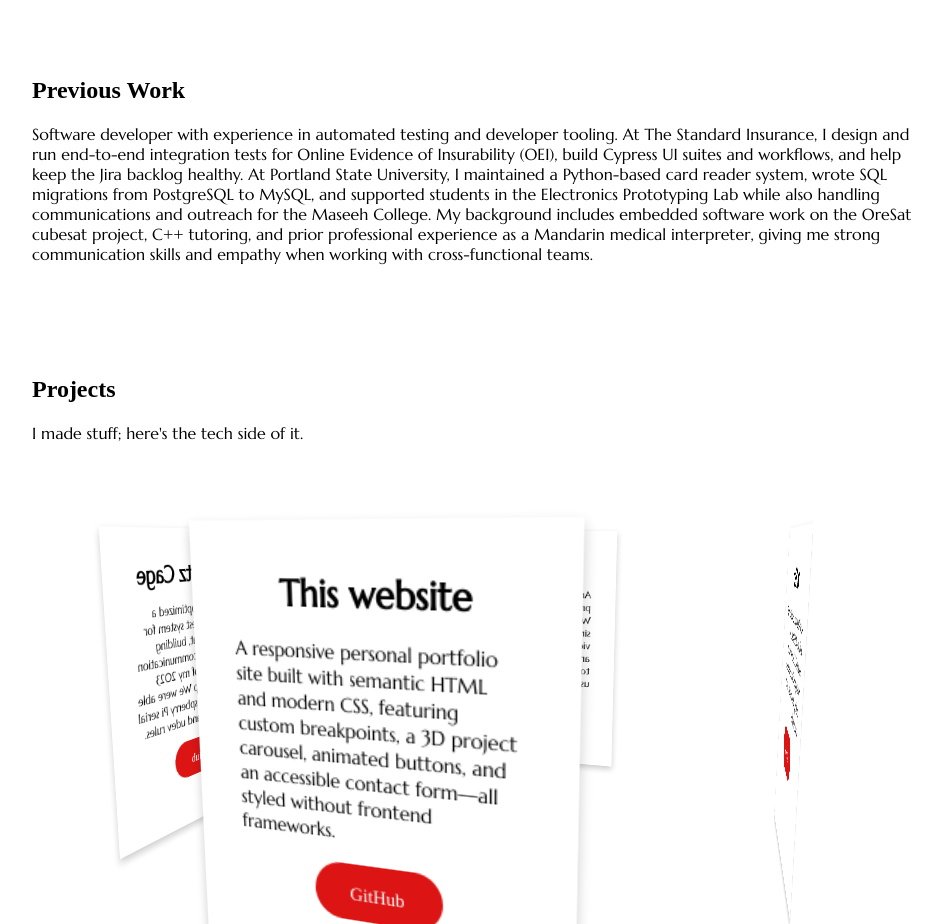
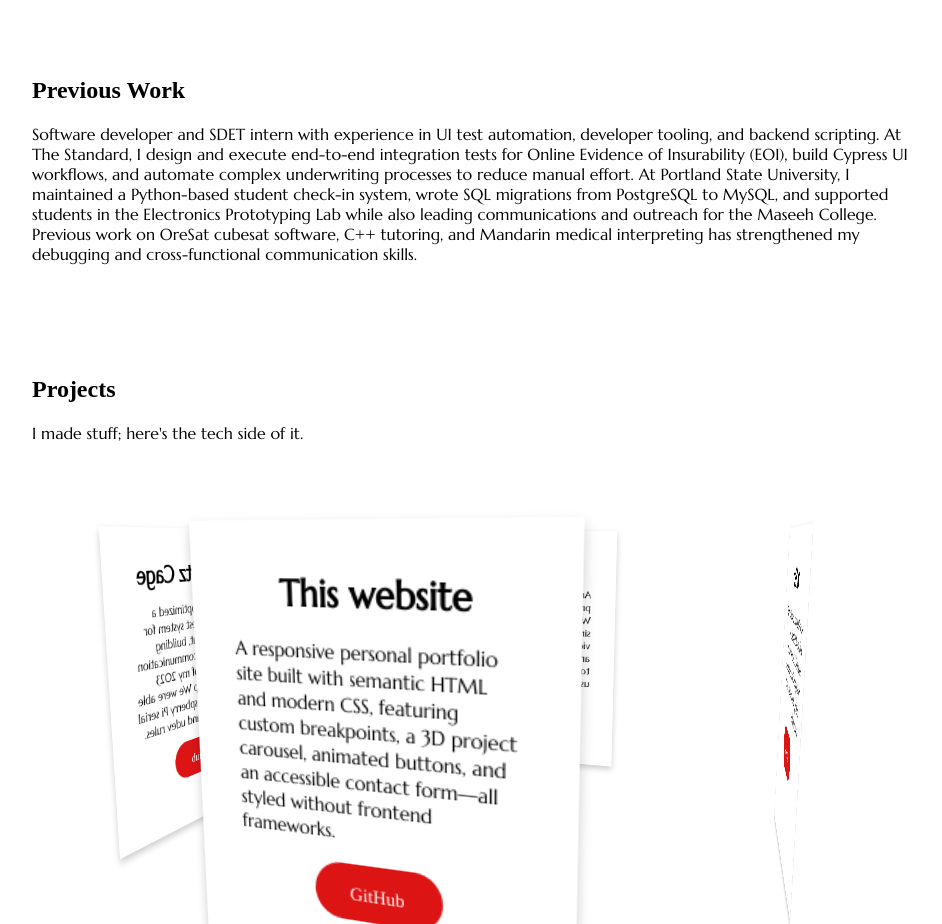
Before and after one commit to Tlabting/Tlabting.github.io, a plain HTML site: page index.html in a window 1280 px wide. Shown: the part 920-1844 px from the top of the page, without its empty margins (168-1110 px from the left). Drawn offline with Linux system fonts and the light colour scheme; a web font is replaced by a local one.

Commit message:
Updating the professional summary.

```diff
--- a/index.html
+++ b/index.html
@@ -88,18 +88,17 @@
       <section id="previous">
         <h1>Previous Work</h1>
         <p>
-          Software developer with experience in automated testing and developer
-          tooling. At The Standard Insurance, I design and run end-to-end
-          integration tests for Online Evidence of Insurability (OEI), build
-          Cypress UI suites and workflows, and help keep the Jira backlog
-          healthy. At Portland State University, I maintained a Python-based
-          card reader system, wrote SQL migrations from PostgreSQL to MySQL, and
-          supported students in the Electronics Prototyping Lab while also
-          handling communications and outreach for the Maseeh College. My
-          background includes embedded software work on the OreSat cubesat
-          project, C++ tutoring, and prior professional experience as a Mandarin
-          medical interpreter, giving me strong communication skills and empathy
-          when working with cross-functional teams.
+          Software developer and SDET intern with experience in UI test
+          automation, developer tooling, and backend scripting. At The Standard,
+          I design and execute end-to-end integration tests for Online Evidence
+          of Insurability (EOI), build Cypress UI workflows, and automate
+          complex underwriting processes to reduce manual effort. At Portland
+          State University, I maintained a Python-based student check-in system,
+          wrote SQL migrations from PostgreSQL to MySQL, and supported students
+          in the Electronics Prototyping Lab while also leading communications
+          and outreach for the Maseeh College. Previous work on OreSat cubesat
+          software, C++ tutoring, and Mandarin medical interpreting has
+          strengthened my debugging and cross-functional communication skills.
         </p>
       </section>
       <section id="projects">
```
